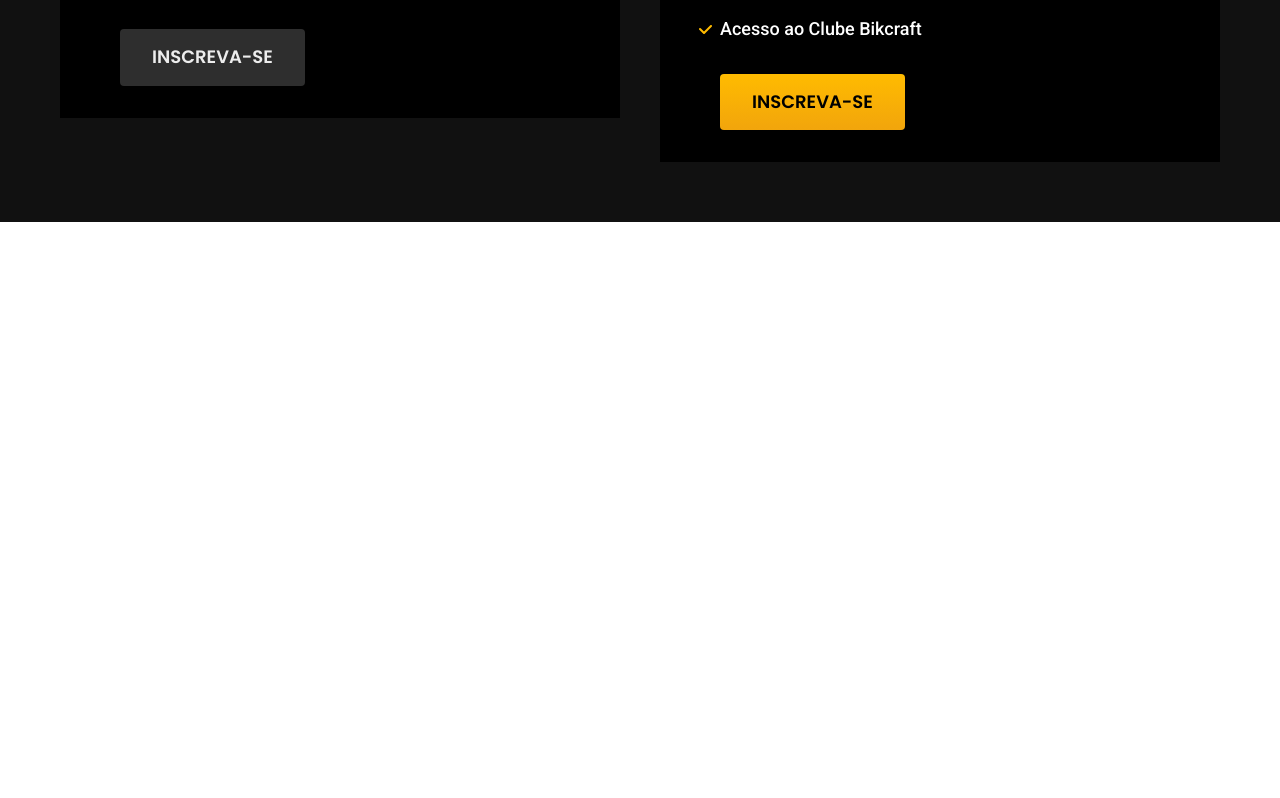
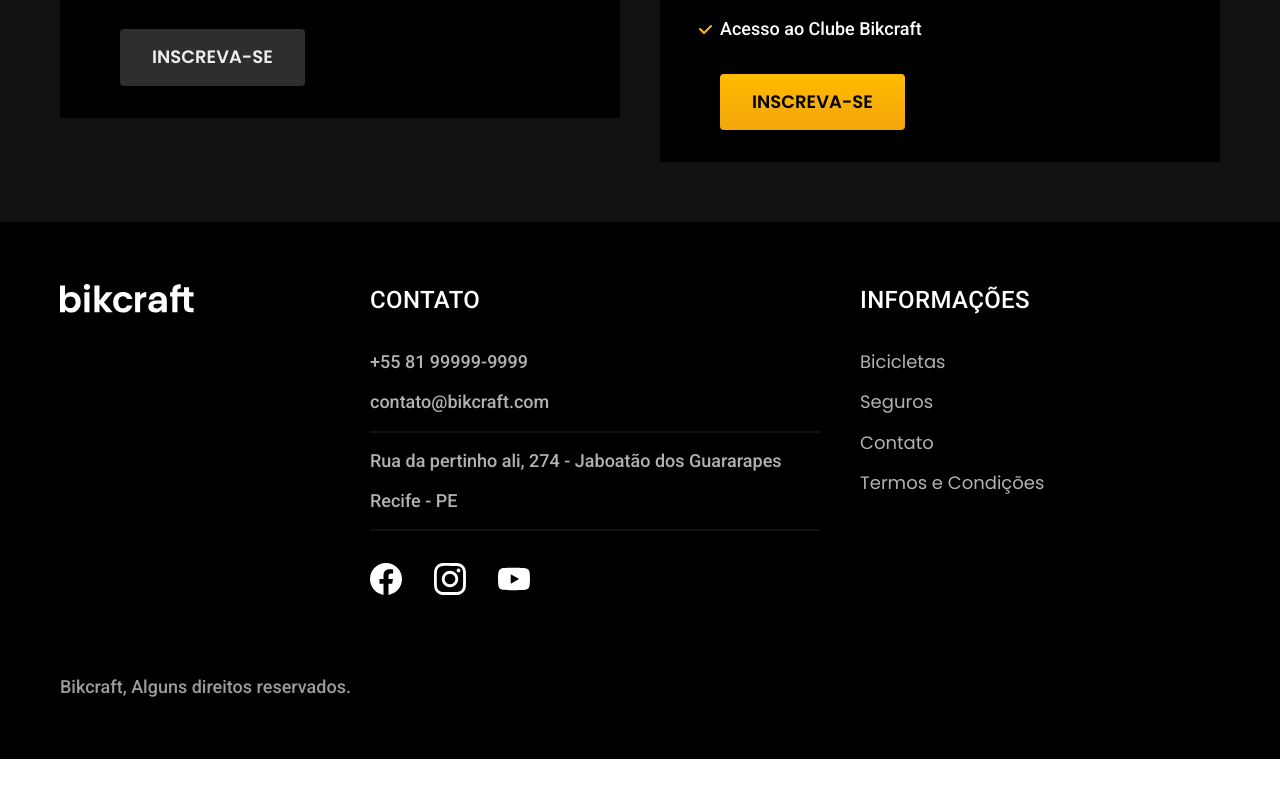
Before and after one commit to AislanDayvson/bikcraft, a plain HTML site: page index.html in a window 1280 px wide. Shown: the part 4279-5077 px from the top of the page. After the commit the page ends 5038 px from the top, so only its background shows below. Drawn offline with Linux system fonts and the light colour scheme.

Commit message:
feat: adicionando o footer

```diff
--- /dev/null
+++ b/css/global/footer.css
@@ -0,0 +1,68 @@
+.footer-bg{
+    background-color: var(--cor-12);
+}
+
+.footer{
+    display: grid;
+    grid-template-columns: 3fr 5fr 4fr;
+    gap: 40px;
+    padding-top: 60px;
+    padding-bottom: 60px;
+}
+
+.footer h3{
+    margin-bottom: 32px;
+}
+
+.footer ul{
+    margin-bottom: 32px;
+}
+
+.footer li{
+    margin-bottom: 16px;
+}
+
+.footer-redes{
+    display: flex;
+    gap: 32px;
+}
+
+.footer-contato li:nth-child(even):after{
+    content: "";
+    display: block;
+    max-width: 100%;
+    height: 2px;
+    background-color: var(--cor-11);
+    margin-top: 16px;
+}
+
+.footer a:hover{
+    color: var(--cor-0);
+}
+
+.footer-copy{
+    grid-column: 1/-1;
+    margin-top: 40px;
+}
+
+@media (max-width: 800px){
+    .footer > img{
+        display: none;
+    }
+    .footer{
+        grid-template-columns: 1fr 1fr;
+    }
+
+}
+
+@media (max-width: 800px){
+    .footer{
+        grid-template-columns: 1fr;
+        gap: 60px;
+    }
+
+    .footer-copy{
+        margin-top: 0px;
+    }
+
+}
--- a/css/global/global.css
+++ b/css/global/global.css
@@ -1,7 +1,6 @@
 body{
     margin: 0px;
     font-family: Arial, Helvetica, sans-serif;
-    padding-bottom: 600px;
 }
 
 img{
--- a/css/style.css
+++ b/css/style.css
@@ -1,7 +1,8 @@
 /* Configurações Globais */
 @import "./global/global.css";
 
-/* Configurações do header */
+/* Configurações de elementos globais do site */
+@import "./global/footer.css";
 @import "./global/header.css";
 
 /* Estilos referentes a home */
--- a/index.html
+++ b/index.html
@@ -152,5 +152,43 @@
         </div>
     </div>
     </article>
+
+    <footer class="footer-bg">
+        <div class="footer container">
+            <img src="./img/bikcraft.svg" alt="Bikcraft">
+        <div class="footer-contato">
+            <h3 class="fonte-2-l-b cor-0">Contato</h3>
+            <ul class="fonte-2-m cor-5">
+                <li><a href="tel:+5581999999999">+55 81 99999-9999</a></li>
+                <li><a href="mailto:contato@bikcraft.com">contato@bikcraft.com</a></li>
+                <li>Rua da pertinho ali, 274 - Jaboatão dos Guararapes</li>
+                <li>Recife - PE</li>
+            </ul>
+            <div class="footer-redes">
+                <a href="./">
+                    <img src="./img/redes/facebook.svg" alt="Facebook">
+                </a>
+                <a href="./">
+                    <img src="./img/redes/instagram.svg" alt="Instagram">
+                </a>
+                <a href="./">
+                    <img src="./img/redes/youtube.svg" alt="Youtube">
+                </a>
+            </div>
+            </div>
+            <div class="footer-informacoes">
+                <h3 class="fonte-2-l-b cor-0">Informações</h3>
+                <nav>
+                    <ul class="fonte-1-m cor-5">
+                        <li><a href="./bicicletas.html">Bicicletas</a></li>
+                        <li><a href="./seguros.html">Seguros</a></li>
+                        <li><a href="./contato.html">Contato</a></li>
+                        <li><a href="./termos.html">Termos e Condições</a></li>
+                    </ul>
+                </nav>
+            </div>
+            <p class="fonte-2-m cor-6 footer-copy">Bikcraft, Alguns direitos reservados.</p>
+    </div>
+    </footer>
 </body>
 </html>
```
